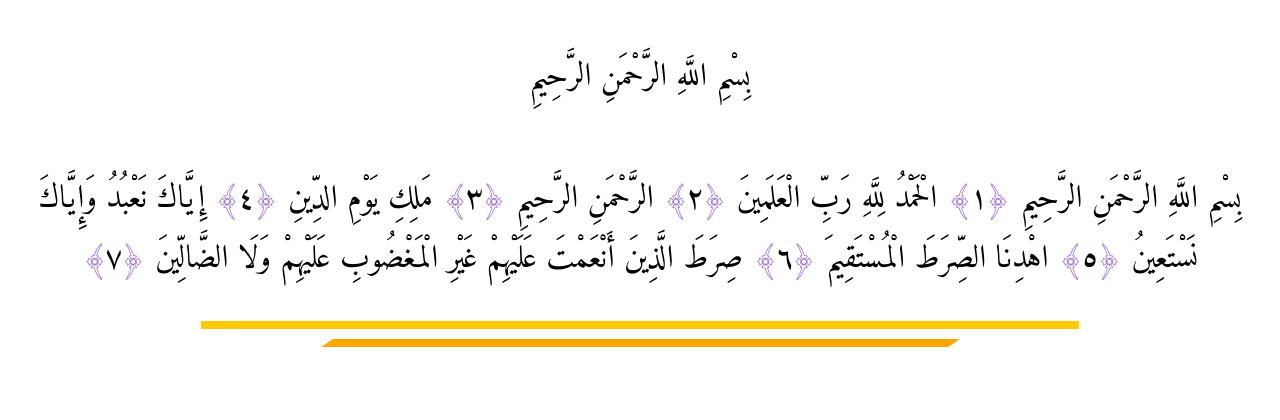
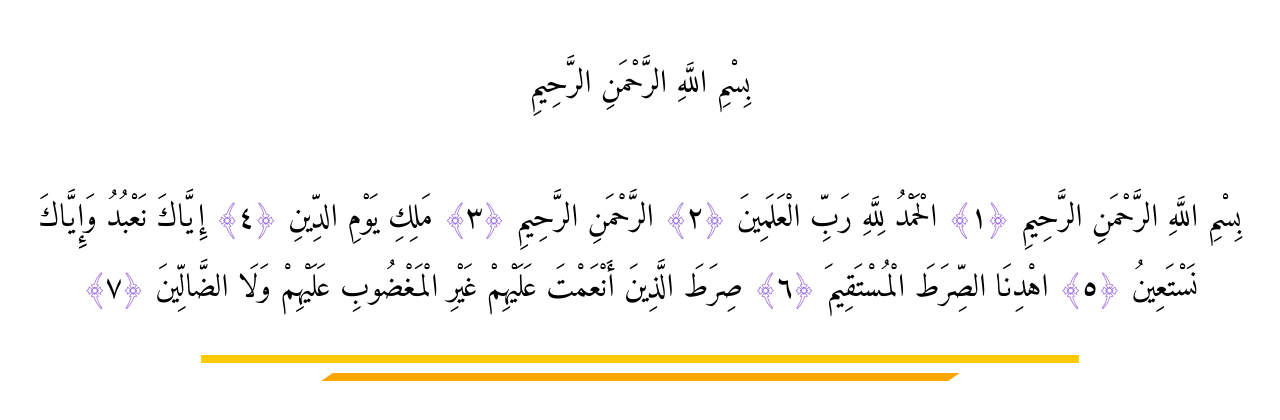
Before and after one commit to LORDyyyyy/obsidian-the_quran_vault, a plain HTML site: page src/webview/index.html in a window 1280 px wide. Shown: the part 162-582 px from the top of the page. Drawn offline with Linux system fonts and the light colour scheme.

Commit message:
increased line-height

```diff
--- a/src/webview/style.css
+++ b/src/webview/style.css
@@ -71,8 +71,8 @@
     gap: 20px;
 }
 
-.quran-container .quran-content p:nth-child(2) {
-    line-height: 60px;
+.quran-container .quran-content p {
+    line-height: 70px;
 }
 
 .quran-container .sign {
```
